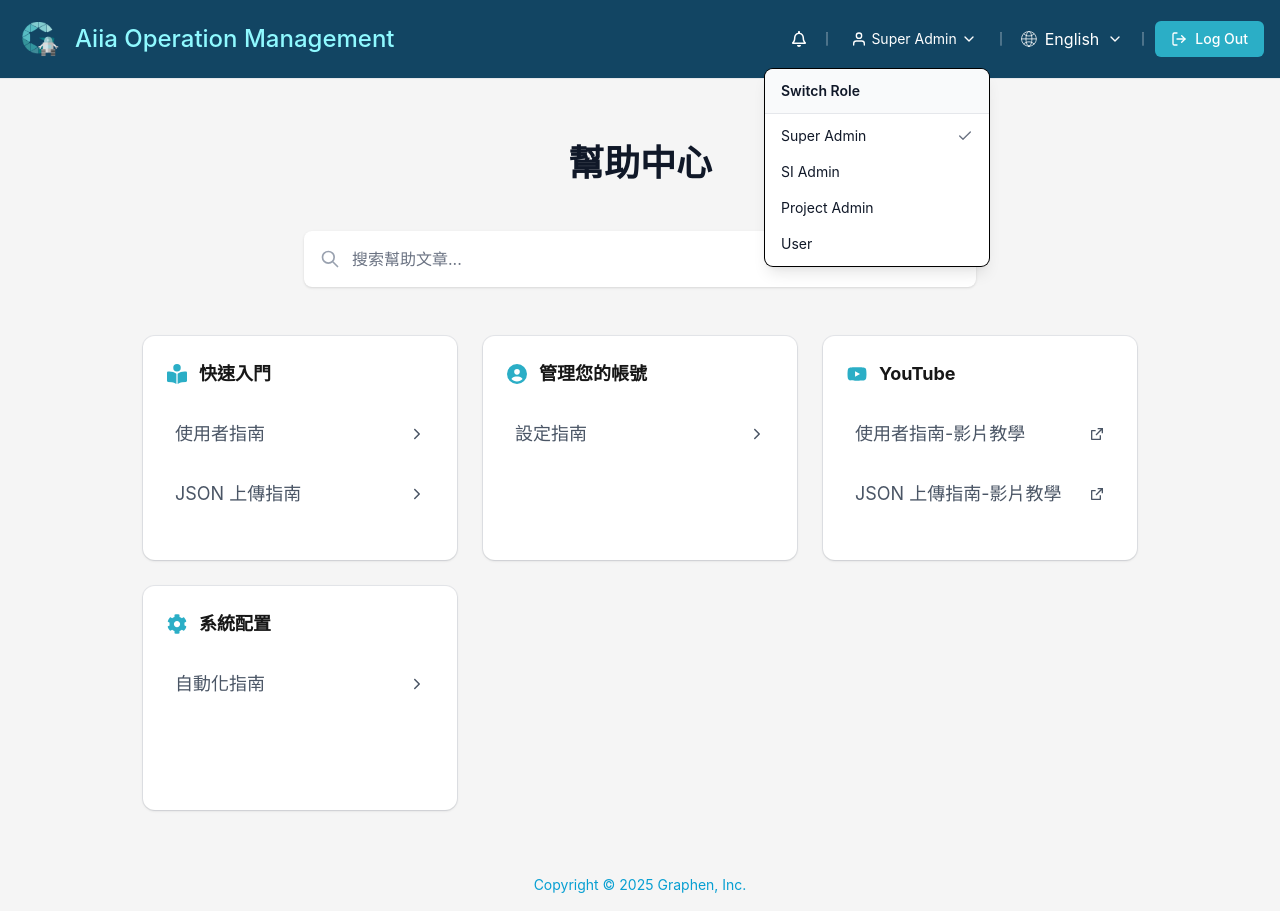
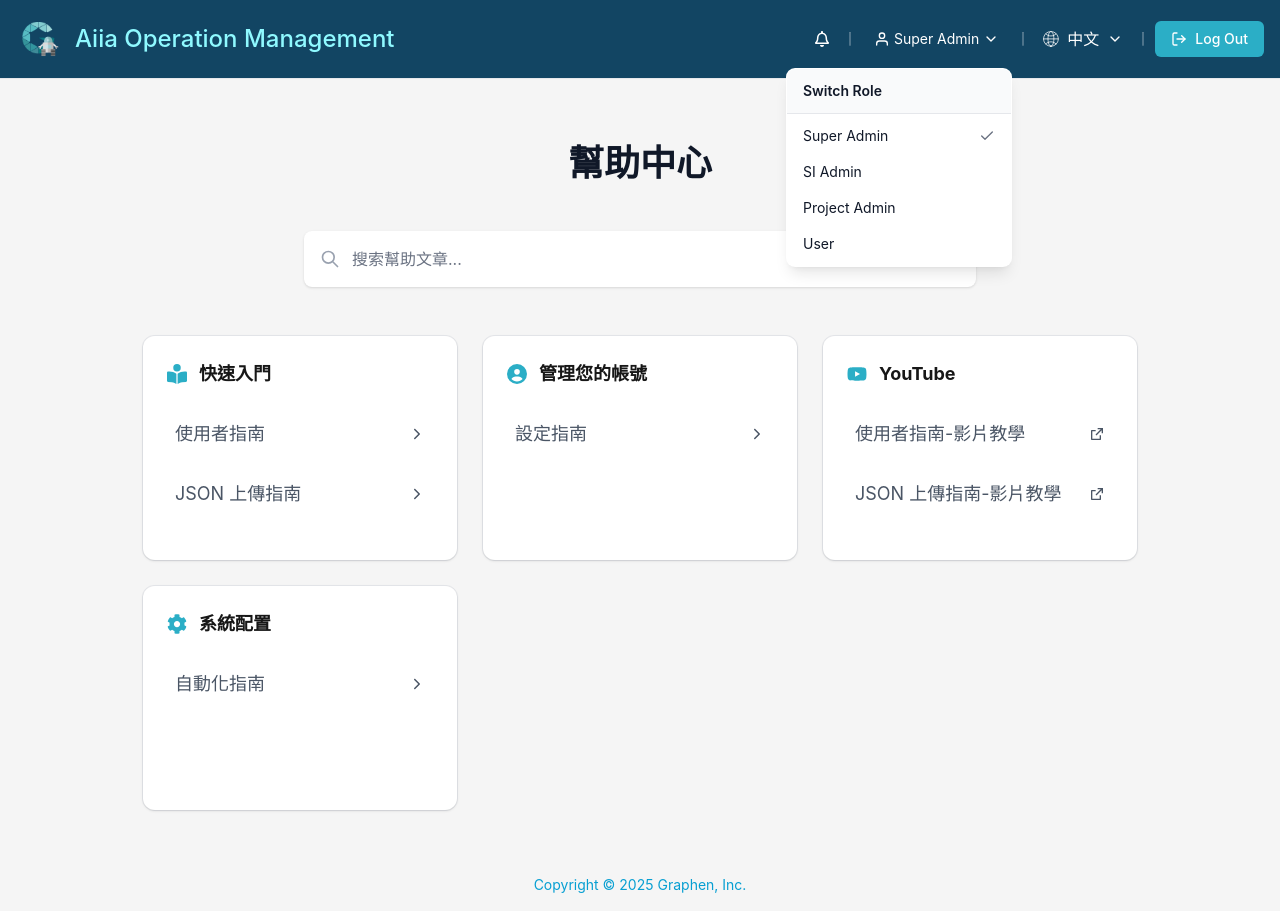
Before and after one commit to ShanHuang3/helpcenter, a Next.js app: page / in a window 1280 px wide. Both pictures are taken after a click on the button "Super Admin". Built offline with nearby package versions, Linux system fonts and the light colour scheme.

Commit message:
feat:RoleSelector, 語言邊框顏色修改

```diff
--- a/src/app/components/LanguageSelector.tsx
+++ b/src/app/components/LanguageSelector.tsx
@@ -16,7 +16,7 @@ type Language = "中文" | "English" | "日本語";
 const languages: Language[] = ["中文", "English", "日本語"];
 
 export default function LanguageSelector() {
-  const [selectedLanguage, setSelectedLanguage] = useState<Language>("English");
+  const [selectedLanguage, setSelectedLanguage] = useState<Language>("中文");
 
   return (
     <Menu as="div" className="relative inline-block text-left">
@@ -69,7 +69,7 @@ export default function LanguageSelector() {
       >
         <MenuItems
           anchor="bottom end"
-          className="absolute right-0 mt-2 w-36 origin-top-right rounded-lg bg-white shadow-lg ring-1 ring-black ring-opacity-5 focus:outline-none z-50"
+          className="absolute right-0 mt-2 w-36 origin-top-right rounded-lg bg-white shadow-lg ring-1 ring-white ring-opacity-5 focus:outline-none z-50"
         >
           <div className="px-4 py-3 bg-gray-50 rounded-t-lg">
             <h3 className="text-sm font-semibold text-gray-900">Language</h3>
--- a/src/app/components/RoleSelector.tsx
+++ b/src/app/components/RoleSelector.tsx
@@ -37,7 +37,7 @@ export default function RoleSelector() {
       >
         <MenuItems
           anchor="bottom end"
-          className="absolute right-0 mt-2 w-56 origin-top-right rounded-lg bg-white shadow-lg ring-1 ring-black ring-opacity-5 focus:outline-none z-50"
+          className="absolute right-0 mt-2 w-56 origin-top-right rounded-lg bg-white shadow-lg ring-1 ring-white ring-opacity-5 focus:outline-none z-50"
         >
           <div className="px-4 py-3 bg-gray-50 rounded-t-lg">
             <h3 className="text-sm font-semibold text-gray-900">Switch Role</h3>
--- a/src/app/help/[slug]/page.tsx
+++ b/src/app/help/[slug]/page.tsx
@@ -100,7 +100,7 @@ export default async function HelpPage({ params }: HelpPageProps) {
 
   return (
     <div className="flex flex-col min-h-screen">
-      <main className="flex-1 bg-[var(--color-background-gray)]">
+      <div className="flex-1 bg-[var(--color-background-gray)]">
         <div>
           <div className="mt-8 pt-8 flex justify-between max-w-4xl mx-auto px-4">
             <Link
@@ -141,7 +141,7 @@ export default async function HelpPage({ params }: HelpPageProps) {
             </div>
           </div>
         </div>
-      </main>
+      </div>
     </div>
   );
 }
--- a/src/app/layout.tsx
+++ b/src/app/layout.tsx
@@ -33,7 +33,7 @@ export default function RootLayout({
         <div className="flex flex-col min-h-screen">
           {/* 在切換頁面時, Navigation 和 Footer 會固定顯示 */}
           <Navigation />
-          <div className="flex-1">{children}</div>
+          <div className="flex-1 overflow-y-auto">{children}</div>
           <Footer />
         </div>
       </body>
--- a/src/app/page.tsx
+++ b/src/app/page.tsx
@@ -2,8 +2,8 @@ import HelpCenter from "./modules/home/HelpCenter";
 
 export default function Home() {
   return (
-    <main className="flex-1">
+    <>
       <HelpCenter />
-    </main>
+    </>
   );
 }
```
